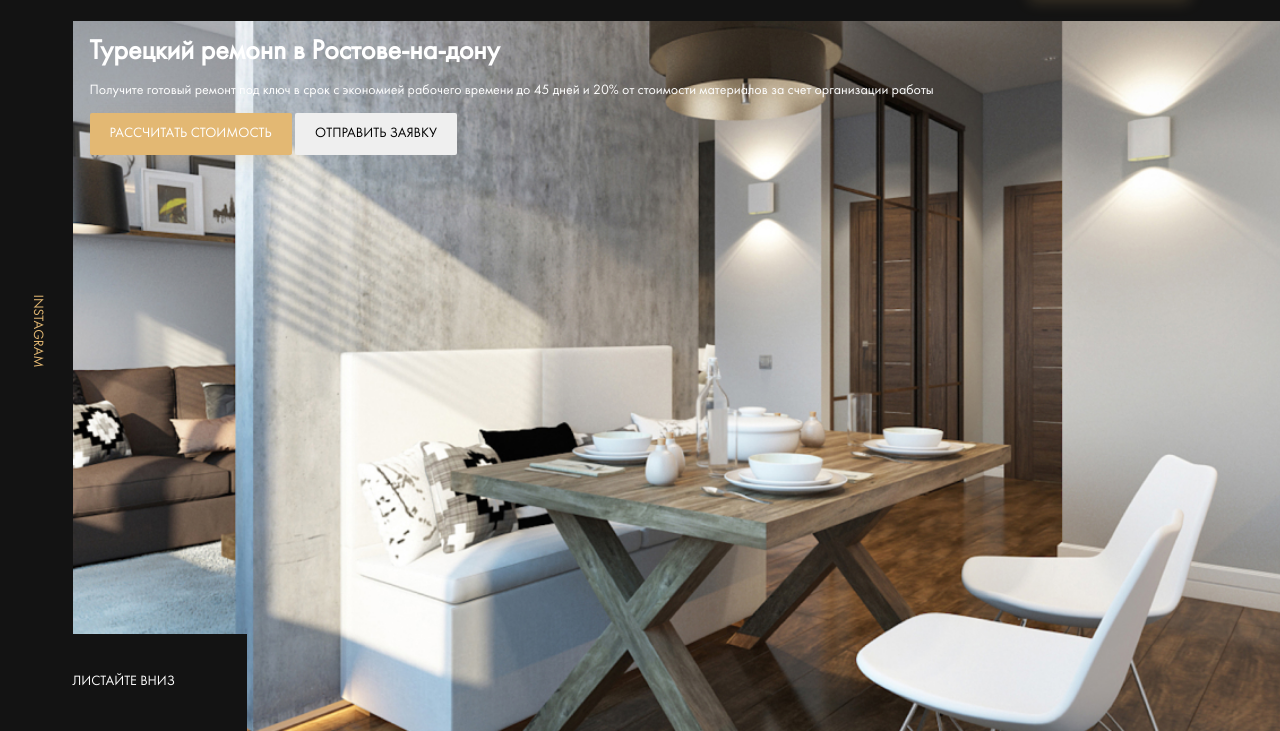
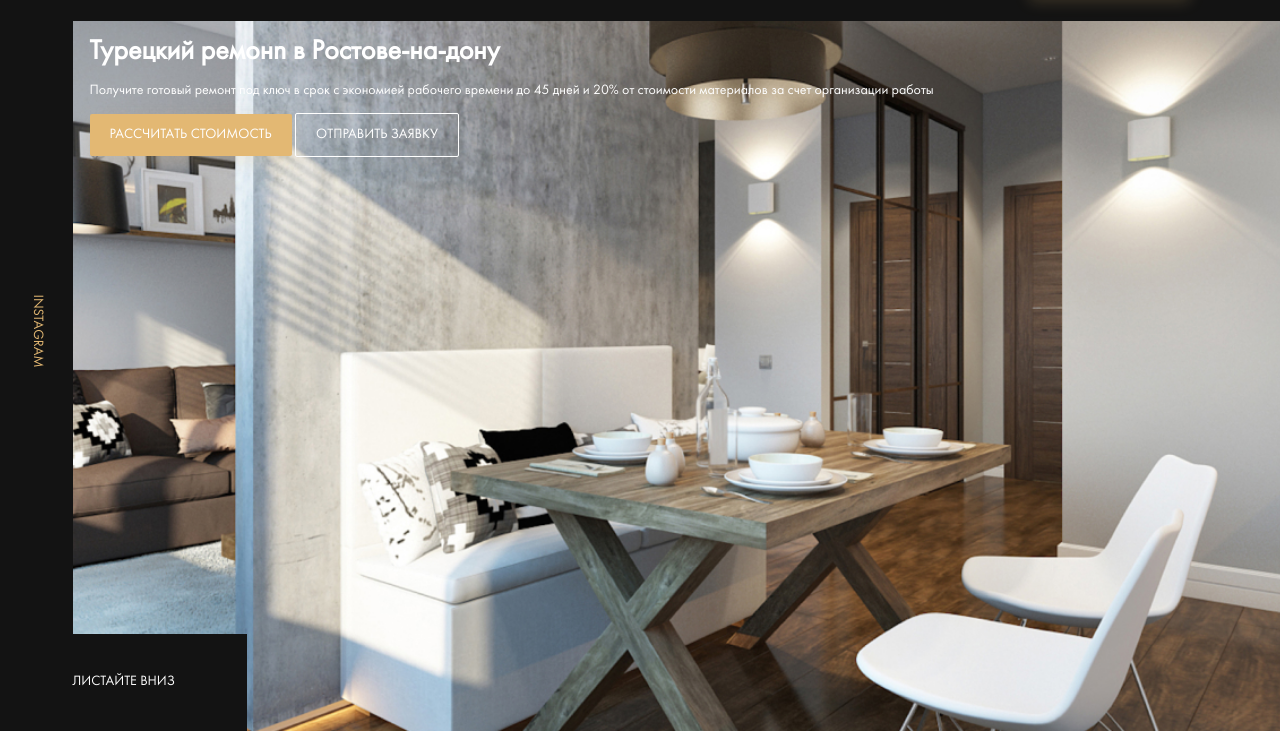
Before and after one commit to NikitaShow/Design-Repair-Company, a website: page index.html in a window 1280 px wide. Shown: the part 69-800 px from the top of the page. Drawn offline with nearby package versions, Linux system fonts and the light colour scheme; files that its build step writes are made by us from their sources; files whose address does not match are found by name.

Commit message:
feat: add outline button style

```diff
--- a/sass/_interface.sass
+++ b/sass/_interface.sass
@@ -1,11 +1,14 @@
 .button
   padding: 13px 20px
-
   border: none
   border-radius: 2px
-
   text-transform: uppercase
+  outline: none
   &--primary
     color: $light
     background-color: $primary
     box-shadow: 0px 5px 15px rgba(227, 184, 115, 0.2)
+  &--outline
+    border: 1px solid $light
+    background-color: transparent
+    color: $light
```
